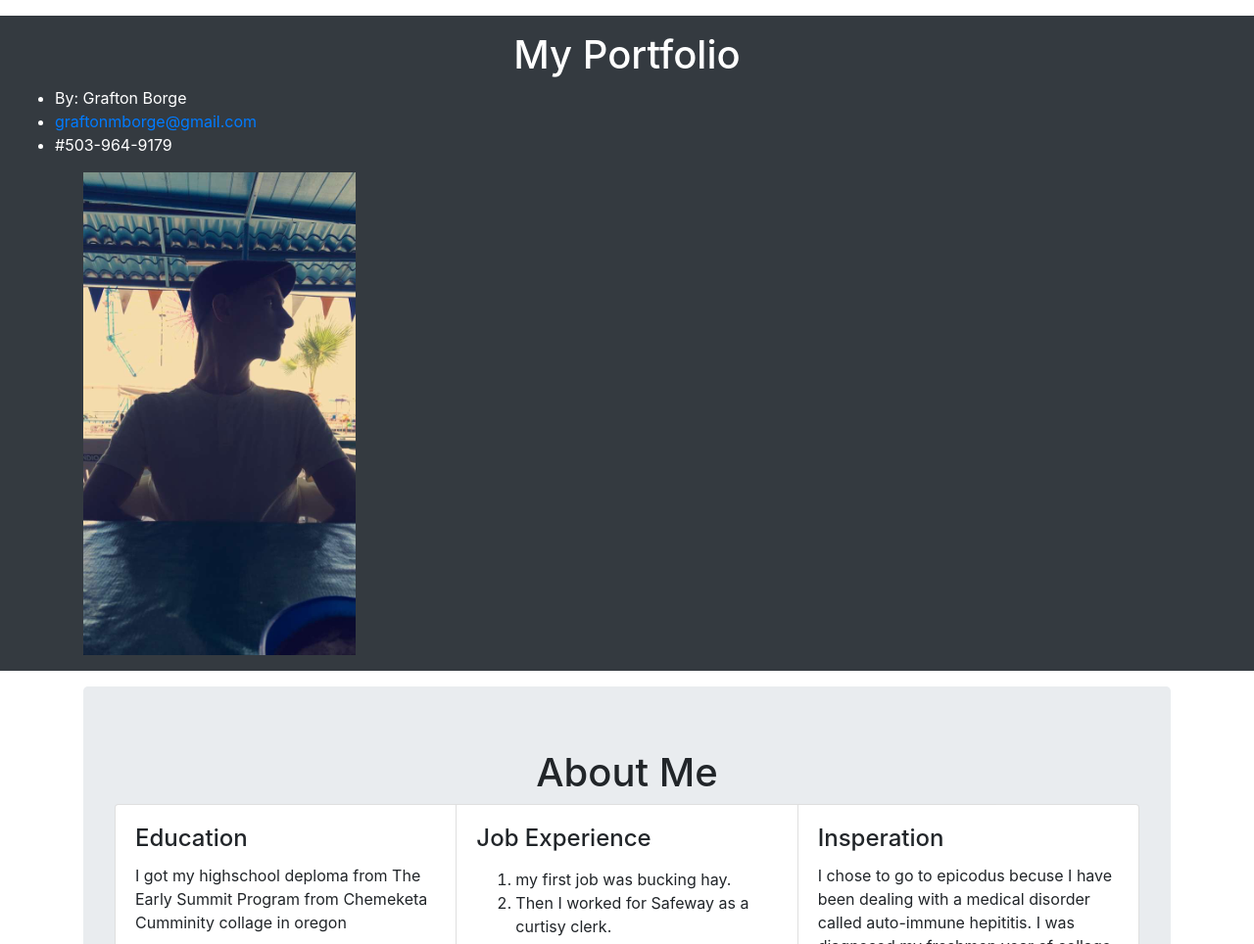
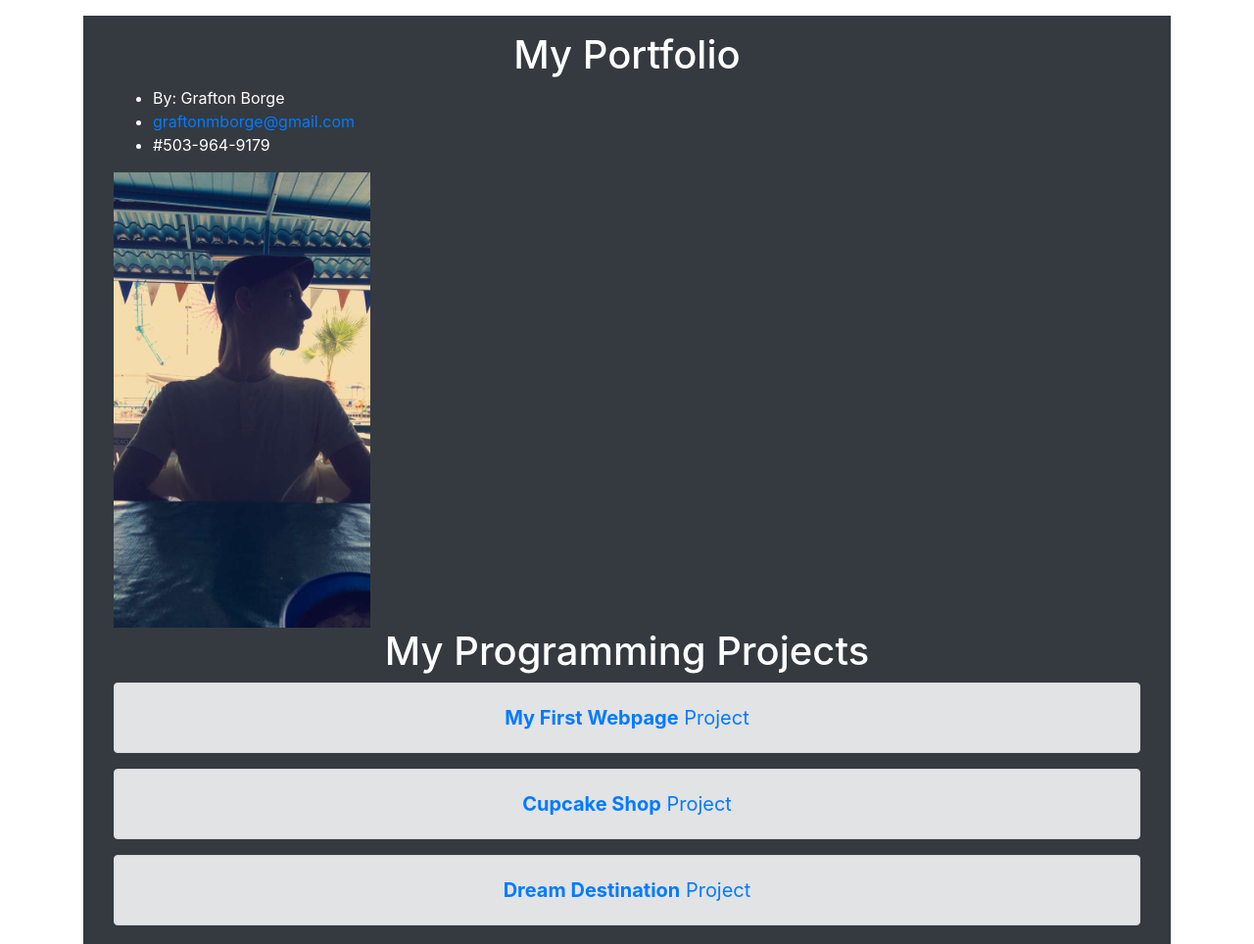
Before and after one commit to GraftonBorge/portfolio, a plain HTML site: page index.html in a window 1280 px wide. Shown: the top 964 px of the page at 98% size. Drawn offline with Linux system fonts and the light colour scheme.

Commit message:
add project section with links add re orgonized content

```diff
--- a/css/styles.css
+++ b/css/styles.css
@@ -8,3 +8,9 @@ float: initial;
 width: 25%;
 
 }
+.nav-link{
+font-size: 20px;
+text-align: center;
+
+
+}
--- a/index.html
+++ b/index.html
@@ -6,21 +6,40 @@
   <title>Grafton Borge's Programmig Portfolio</title>
 </head>
 <body>
- <div class="container"></div>
+  <div class="container">
     <div class="jumbotron-fluid p-3 my-3 bg-dark text-white">
-
+      <div class="jumbotron-fluid">
+        <div class="container">
           <h1>My Portfolio</h1>
             <ul>
               <li>By: Grafton Borge</li>
               <li><a href="mailto:graftonmborge@gmail.com">graftonmborge@gmail.com</a></li>
               <li>#503-964-9179</li>
             </ul>
-  <div class="container">
             <img src="photos/headshot.JPG" alt="My Headshot">
         </div>
       </div>
         <div class="container">
-    <div class="jumbotron">
+          <div class="jumbotron-fluid">
+            <h1>My Programming Projects</h1>
+              <nav class="nav flex-column">
+                <div class="alert alert-secondary" role="alert"><a class="nav-link" href="https://github.com/GraftonBorge/my-first-webpage-.git"><strong>My First Webpage</strong> Project</a>
+                </div>
+                <div class="alert alert-secondary" role="alert"><a class="nav-link" href="https://github.com/GraftonBorge/cupcake-shop.git"><strong>Cupcake Shop</strong> Project</a>
+                </div>
+                <div class="alert alert-secondary" role="alert"><a class="nav-link" href="https://github.com/GraftonBorge/dream-destination.git"><strong>Dream Destination</strong> Project</a>
+                </div>
+              </nav>
+          </div>
+        </div>
+    </div>
+  </div>
+
+
+
+
+      <div class="container">
+        <div class="jumbotron-fluid">
           <h1>About Me</h1>
             <div class="card-group">
               <div class="card">
@@ -50,7 +69,6 @@
         </div>
       </div>
 
- </div>
 
 
 
```
Lines whose indentation alone changed are shown as unchanged.
